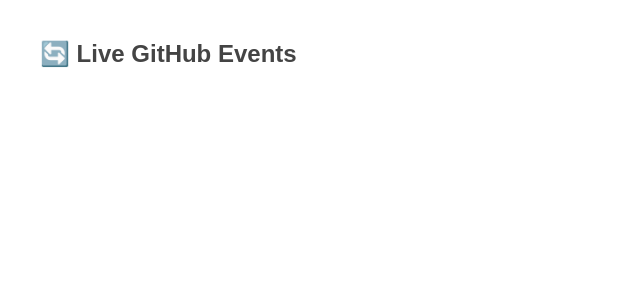
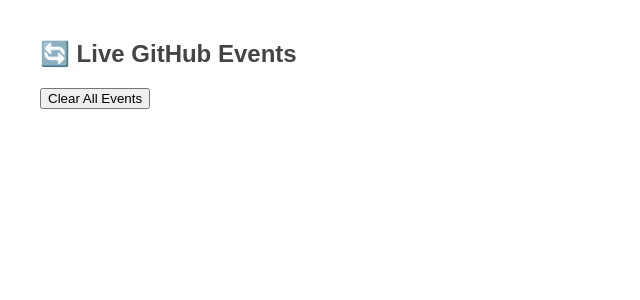
Before and after one commit to Vedantjaiswal4352/webhook-repo, a Flask app: page / in a window 1280 px wide. Shown: the top 300 px of the page, without its empty margins (0-640 px from the left). Run offline with Flask 3, Linux system fonts and the light colour scheme; data that the repository does not hold is empty.

Commit message:
Added feature

```diff
--- a/app.py
+++ b/app.py
@@ -1,6 +1,7 @@
 from flask import Flask, jsonify, render_template, request
 from pymongo import MongoClient
 from datetime import datetime
+import pytz
 
 app = Flask(__name__)
 
@@ -8,6 +9,13 @@ client = MongoClient("mongodb+srv://flask_user:password4352@cluster0.uf4olsf.mon
 
 db = client.webhooks # DB name
 events = db.events # Collection name
+
+IST = pytz.timezone('Asia/Kolkata')
+
+def get_ist_time():
+    now_utc = datetime.utcnow()
+    now_ist = now_utc.replace(tzinfo=pytz.utc).astimezone(IST)
+    return now_ist.strftime("%d %B %Y - %I:%M %p IST")
 
 @app.route('/')
 def home():
@@ -23,7 +31,7 @@ def webhook():
     if event_type == "push":
         author = data['pusher']['name']
         branch = data['ref'].split('/')[-1]
-        timestamp = datetime.utcnow().strftime("%d %B %Y - %I:%M %p UTC")
+        timestamp = get_ist_time()
 
         events.insert_one({
             "type":"push",
@@ -36,7 +44,7 @@ def webhook():
         author = pr['user']['login']
         from_branch = pr['head']['ref']
         to_branch = pr['base']['ref']
-        timestamp = datetime.utcnow().strftime("%d %B %Y - %I:%M %p UTC")
+        timestamp = get_ist_time()
 
         events.insert_one({
             "type":"pull_request",
@@ -52,5 +60,10 @@ def webhook():
 def get_events():
     return jsonify(list(events.find({},{"_id":0})))
 
+@app.route('/clear',methods=['POST'])
+def clear_events():
+    result = events.delete_many({})
+    return jsonify({"message":f"Deleted{result.deleted_count} events"}),200
+
 if __name__ == '__main__':
     app.run(port=5000,debug=True)
--- a/templates/index.html
+++ b/templates/index.html
@@ -21,6 +21,7 @@
 </head>
 <body>
   <h2>🔄 Live GitHub Events</h2>
+  <button onclick="clearEvents()" style="margin-bottom: 20px;">Clear All Events</button>
   <div id="events"></div>
 
   <script>
@@ -47,6 +48,18 @@
       });
     }
 
+    async function clearEvents() {
+        const confirmClear = confirm("Are you sure you want to delete all events?");
+        if(!confirmClear) return;
+
+        const res = await fetch('/clear',{method:"POST"});
+        const result = await res.json();
+        alert(result.messsage);
+
+        fetchEvents();
+
+    }
+
     // Initial load + 15s polling
     fetchEvents();
     setInterval(fetchEvents, 15000);
```
